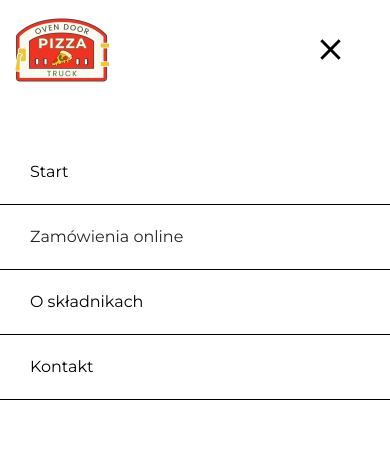
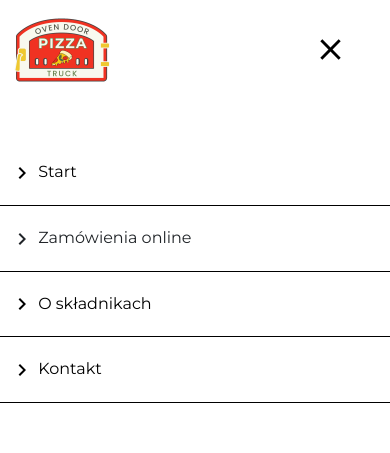
Before and after one commit to rezio3/ovendoor-website, a React (Vite) app: page / in a window 390 px wide. Both pictures are taken after a click on the button 344 px from the left and 50 px from the top of the page. Shown: the top 453 px of the page. Built offline with nearby package versions, Linux system fonts and the light colour scheme.

Commit message:
add chevrons to mobile menu

```diff
--- a/src/Layout/MenuMobile.scss
+++ b/src/Layout/MenuMobile.scss
@@ -3,7 +3,7 @@
 
   .navigation-btn-mobile {
     padding: 20px 0;
-    padding-left: 30px;
+    padding-left: 10px;
     width: 100%;
     border-bottom: 1px solid black;
     text-align: start;
--- a/src/Layout/MenuMobile.tsx
+++ b/src/Layout/MenuMobile.tsx
@@ -3,6 +3,7 @@ import OvenDoorImgLogo from "../media/ovendoor-logo.png";
 import "./MenuMobile.scss";
 import { NavLink } from "react-router";
 import { routes } from "../utils/routes";
+import ChevronRightIcon from "@mui/icons-material/ChevronRight";
 
 const MenuMobile = ({
   open,
@@ -39,7 +40,7 @@ const MenuMobile = ({
       >
         <NavLink to={routes.start}>
           <button onClick={switchMenuMobile} className="navigation-btn-mobile">
-            Start
+            <ChevronRightIcon /> Start
           </button>
         </NavLink>
         <a
@@ -48,16 +49,16 @@ const MenuMobile = ({
           className="navigation-btn-mobile text-decoration-none text-reset"
           onClick={switchMenuMobile}
         >
-          Zamówienia online
+          <ChevronRightIcon /> Zamówienia online
         </a>
         <NavLink to={routes.ingredients}>
           <button onClick={switchMenuMobile} className="navigation-btn-mobile">
-            O składnikach
+            <ChevronRightIcon /> O składnikach
           </button>
         </NavLink>
         <NavLink to={routes.contact}>
           <button onClick={switchMenuMobile} className="navigation-btn-mobile">
-            Kontakt
+            <ChevronRightIcon /> Kontakt
           </button>
         </NavLink>
       </div>
```
